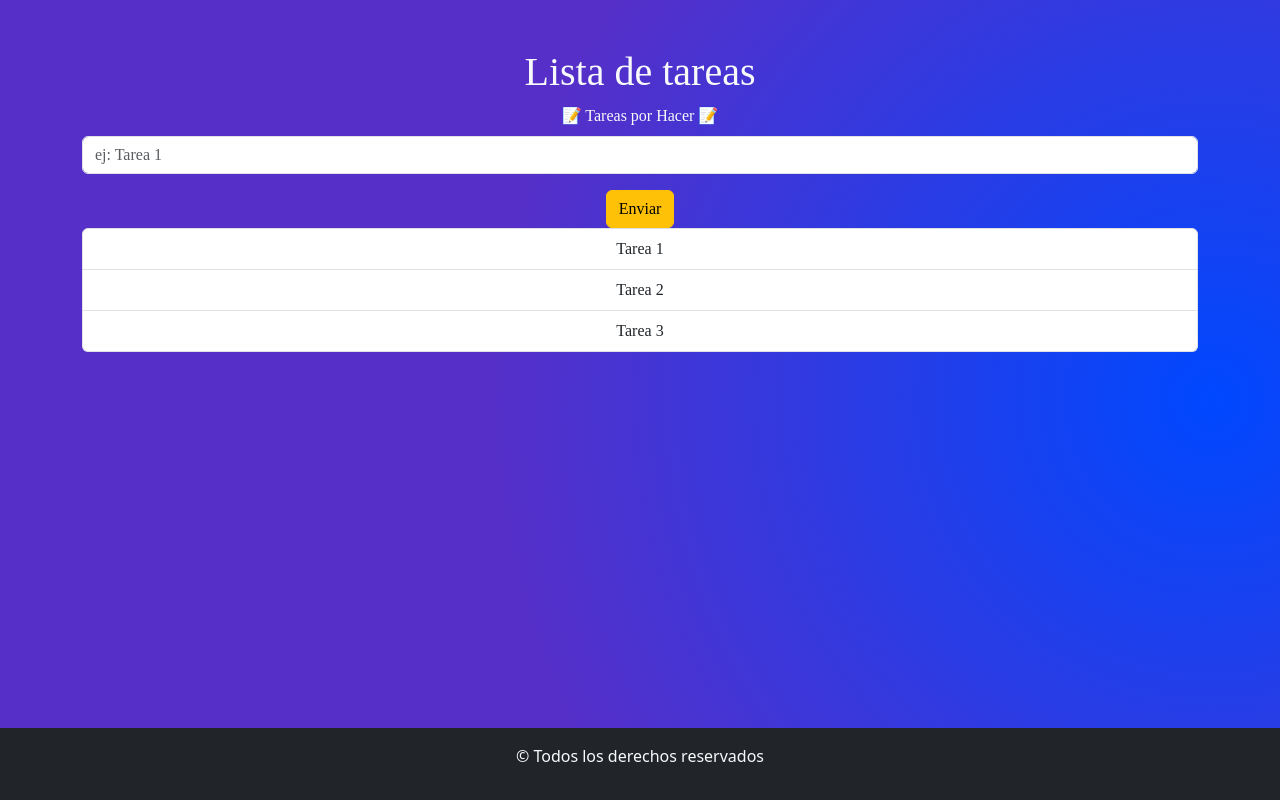
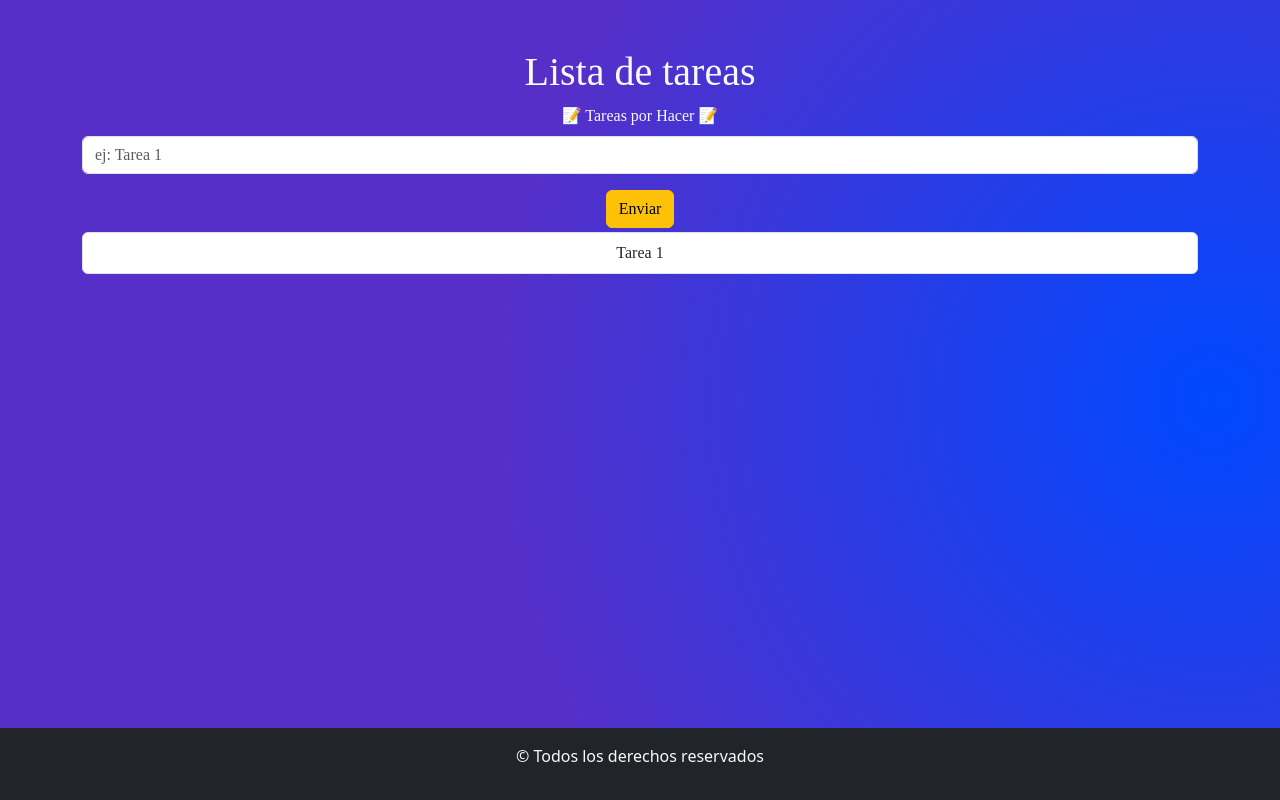
Before and after one commit to CosmeNicolas/react-ToDo-listatareas, a React (Vite) app: page / in a window 1280 px wide. Built offline with nearby package versions, Linux system fonts and the light colour scheme; a web font is replaced by a local one.

Commit message:
agregue el item de lista tareas

```diff
--- /dev/null
+++ b/src/components/ItemTarea.jsx
@@ -0,0 +1,11 @@
+import { ListGroup } from "react-bootstrap";
+
+const ItemTarea = () => {
+  return (
+    <>
+      <ListGroup.Item className="mt-1">Tarea 1</ListGroup.Item>
+    </>
+  );
+};
+
+export default ItemTarea;
--- a/src/components/ListaTareas.jsx
+++ b/src/components/ListaTareas.jsx
@@ -1,14 +1,12 @@
 import { ListGroup } from "react-bootstrap";
-
+import ItemTarea from "./ItemTarea";
 
 
 const ListaTareas = () => {
   return (
      <ListGroup>
-      <ListGroup.Item>Tarea 1</ListGroup.Item>
-      <ListGroup.Item>Tarea 2</ListGroup.Item>
-      <ListGroup.Item>Tarea 3</ListGroup.Item>
-    </ListGroup>
+      <ItemTarea></ItemTarea>
+     </ListGroup>
   );
 };
 
```
